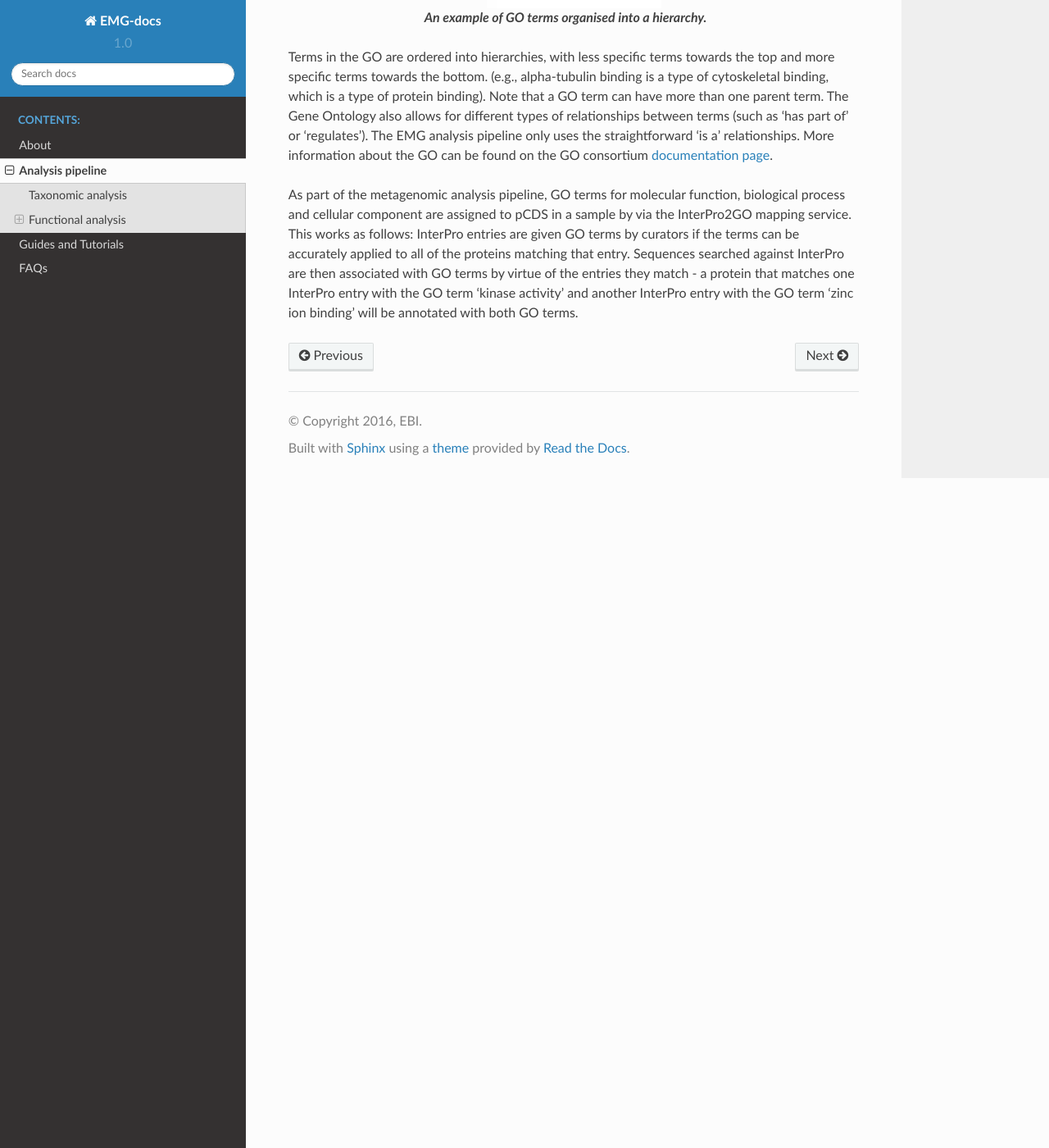
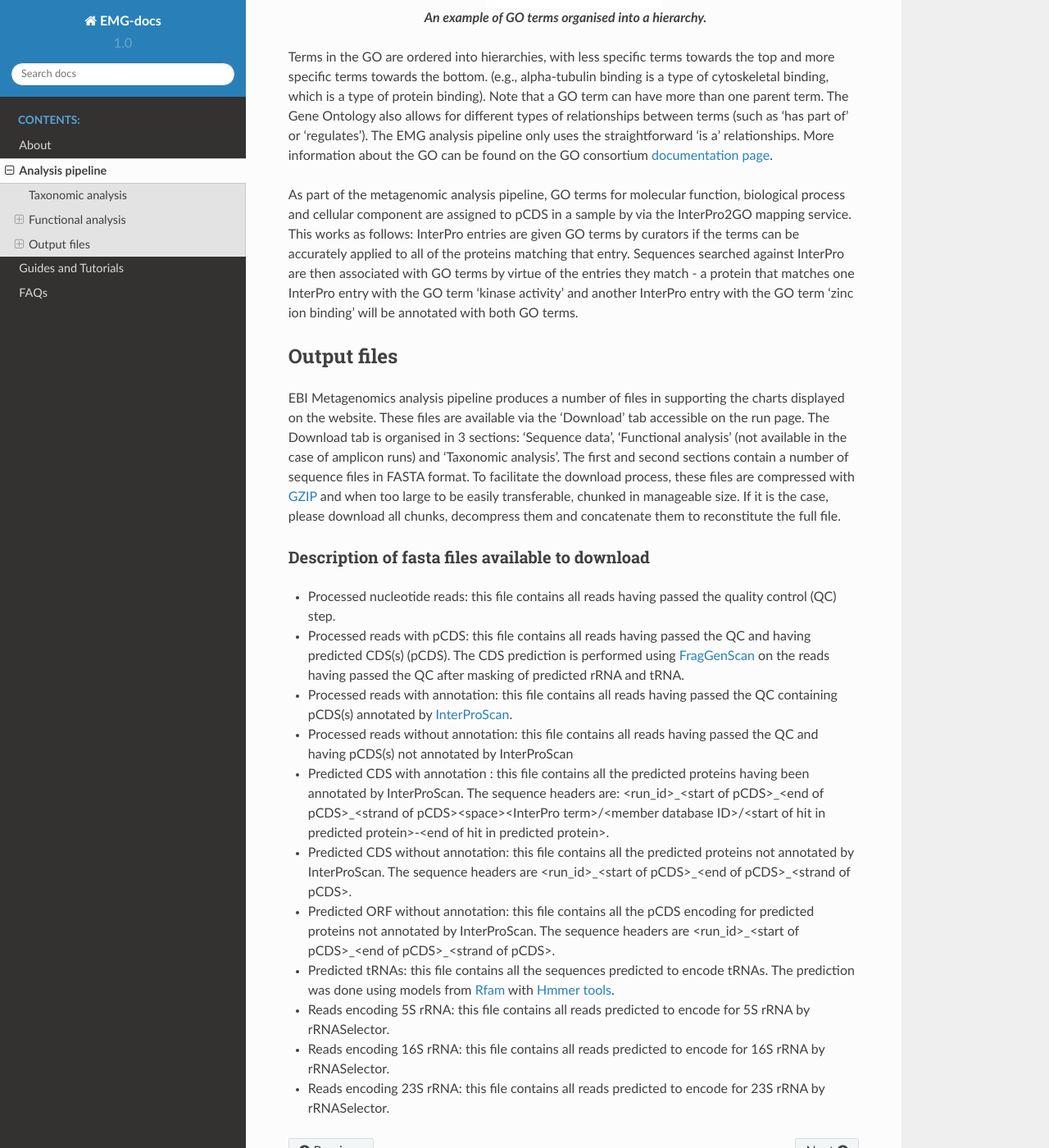
Before and after one commit to EBI-Metagenomics/EMG-docs, a Sphinx documentation site: the page built from docs/analysis.rst, in a window 1280 px wide and 1400 px high, scrolled down 2200 px. Shown: the whole window at 82% size. Built offline with Sphinx 7.4.7 and the Read the Docs theme 2.0.0, drawn with Linux system fonts in a browser that asks for light colours.

Commit message:
Update analysis.rst
added file descriptions

```diff
--- a/docs/analysis.rst
+++ b/docs/analysis.rst
@@ -40,3 +40,24 @@ The GO is made up of 3 structured controlled vocabularies that describe gene pro
 Terms in the GO are ordered into hierarchies, with less specific terms towards the top and more specific terms towards the bottom.  (e.g., alpha-tubulin binding is a type of cytoskeletal binding, which is a type of protein binding). Note that a GO term can have more than one parent term. The Gene Ontology also allows for different types of relationships between terms (such as ‘has part of’ or ‘regulates’). The EMG analysis pipeline only uses the straightforward ‘is a’ relationships. More information about the GO can be found on the GO consortium `documentation page <http://www.geneontology.org/GO.doc.shtml>`_.
 
 As part of the metagenomic analysis pipeline, GO terms for molecular function, biological process and cellular component are assigned to pCDS in a sample by via the InterPro2GO mapping service. This works as follows: InterPro entries are given GO terms by curators if the terms can be accurately applied to all of the proteins matching that entry. Sequences searched against InterPro are then associated with GO terms by virtue of the entries they match - a protein that matches one InterPro entry with the GO term ‘kinase activity’ and another InterPro entry with the GO term ‘zinc ion binding’ will be annotated with both GO terms.
+
+------------
+Output files
+------------
+EBI Metagenomics analysis pipeline produces a number of files in supporting the charts displayed on the website. These files are available via the 'Download' tab accessible on the run page.
+The Download tab is organised in 3 sections: ‘Sequence data’, ‘Functional analysis’ (not available in the case of amplicon runs)  and ‘Taxonomic analysis’.
+The first and second sections contain a number of sequence files in FASTA format. To facilitate the download process, these files are compressed with `GZIP <http://www.gzip.org/>`_ and when too large to be easily transferable, chunked in manageable size. If it is the case, please download all chunks, decompress them and concatenate them to reconstitute the full file.
+
+Description of fasta files available to download
+^^^^^^^^^^^^^^^^^^^^^^^^^^^^^^^^^^^^^^^^^^^^^^^^
+- Processed nucleotide reads: this file contains all reads having passed the quality control (QC) step.
+- Processed reads with pCDS: this file contains all reads having passed the QC and having predicted CDS(s) (pCDS). The CDS prediction is performed using `FragGenScan <http://omics.informatics.indiana.edu/FragGeneScan>`_ on the reads having passed the QC after masking of predicted rRNA and tRNA.
+- Processed reads with annotation: this file contains all reads having passed the QC containing pCDS(s) annotated by `InterProScan <https://www.ebi.ac.uk/interpro/interproscan.html>`_.
+- Processed reads without annotation: this file contains all reads having passed the QC and having pCDS(s) not annotated by InterProScan
+- Predicted CDS with annotation : this file contains all the predicted proteins having been annotated by InterProScan. The sequence headers are: <run_id>_<start of pCDS>_<end of pCDS>_<strand of pCDS><space><InterPro term>/<member database ID>/<start of hit in predicted protein>-<end of hit in predicted protein>.
+- Predicted CDS without annotation: this file contains all the predicted proteins not annotated by InterProScan. The sequence headers are <run_id>_<start of pCDS>_<end of pCDS>_<strand of pCDS>.
+- Predicted ORF without annotation: this file contains all the pCDS encoding for predicted proteins not annotated by InterProScan. The sequence headers are <run_id>_<start of pCDS>_<end of pCDS>_<strand of pCDS>.
+- Predicted tRNAs: this file contains all the sequences predicted to encode tRNAs. The prediction was done using models from `Rfam <http://rfam.xfam.org>`_ with `Hmmer tools <http://hmmer.org>`_.
+- Reads encoding 5S rRNA: this file contains all reads predicted to encode for 5S rRNA by rRNASelector.
+- Reads encoding 16S rRNA: this file contains all reads predicted to encode for 16S rRNA by rRNASelector.
+- Reads encoding 23S rRNA: this file contains all reads predicted to encode for 23S rRNA by rRNASelector.
```
